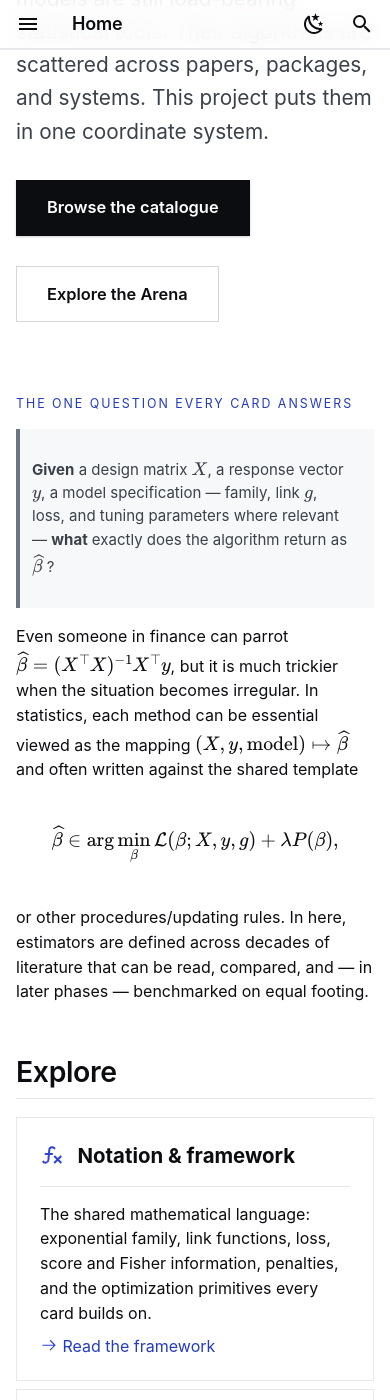
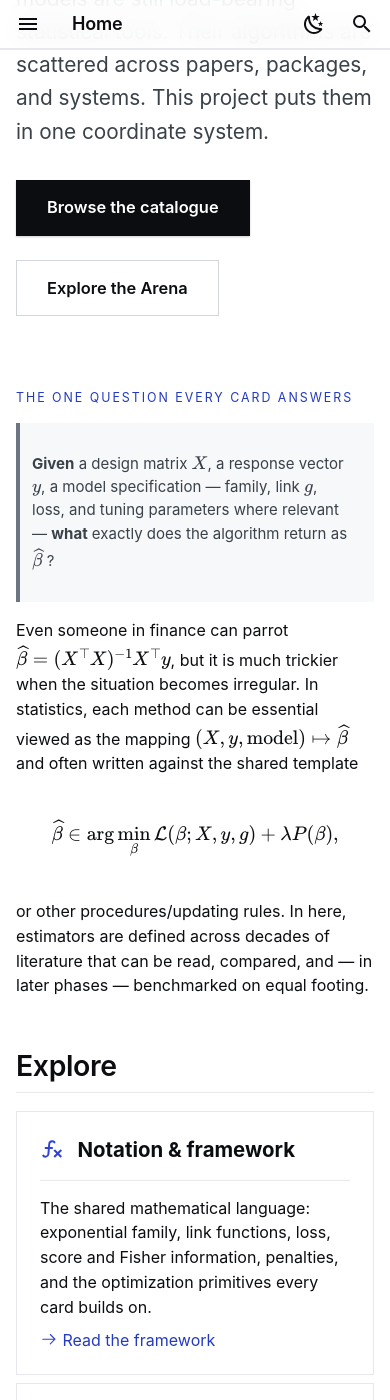
Before and after one commit to ChattelionLuo/regression-zoo, an MkDocs documentation site: the page built from docs/index.md, in a window 390 px wide and 1400 px high, scrolled down 403 px. Built offline with MkDocs 1.6.1 and Material for MkDocs 9.7.7, drawn with Linux system fonts in a browser that asks for light colours; some web fonts are replaced; comment, search, counter and statistics services are not loaded.

Commit message:
Manual CSS tweaks: mobile gap 1.2rem, fix duplicate closing braces
Co-authored-by: Copilot <223556219+Copilot@users.noreply.github.com>

```diff
--- a/docs/css/extra.css
+++ b/docs/css/extra.css
@@ -407,14 +407,12 @@ mjx-container[display="true"] {
     display: flex;
     flex-direction: column;
     align-items: flex-start;
-    gap: 1.5rem;
+    gap: 1.2rem;
     max-width: 100%;
   }
   .md-typeset .arena-btn {
     width: auto;
     align-self: flex-start;
-  }
-}
   }
 }
 
```
